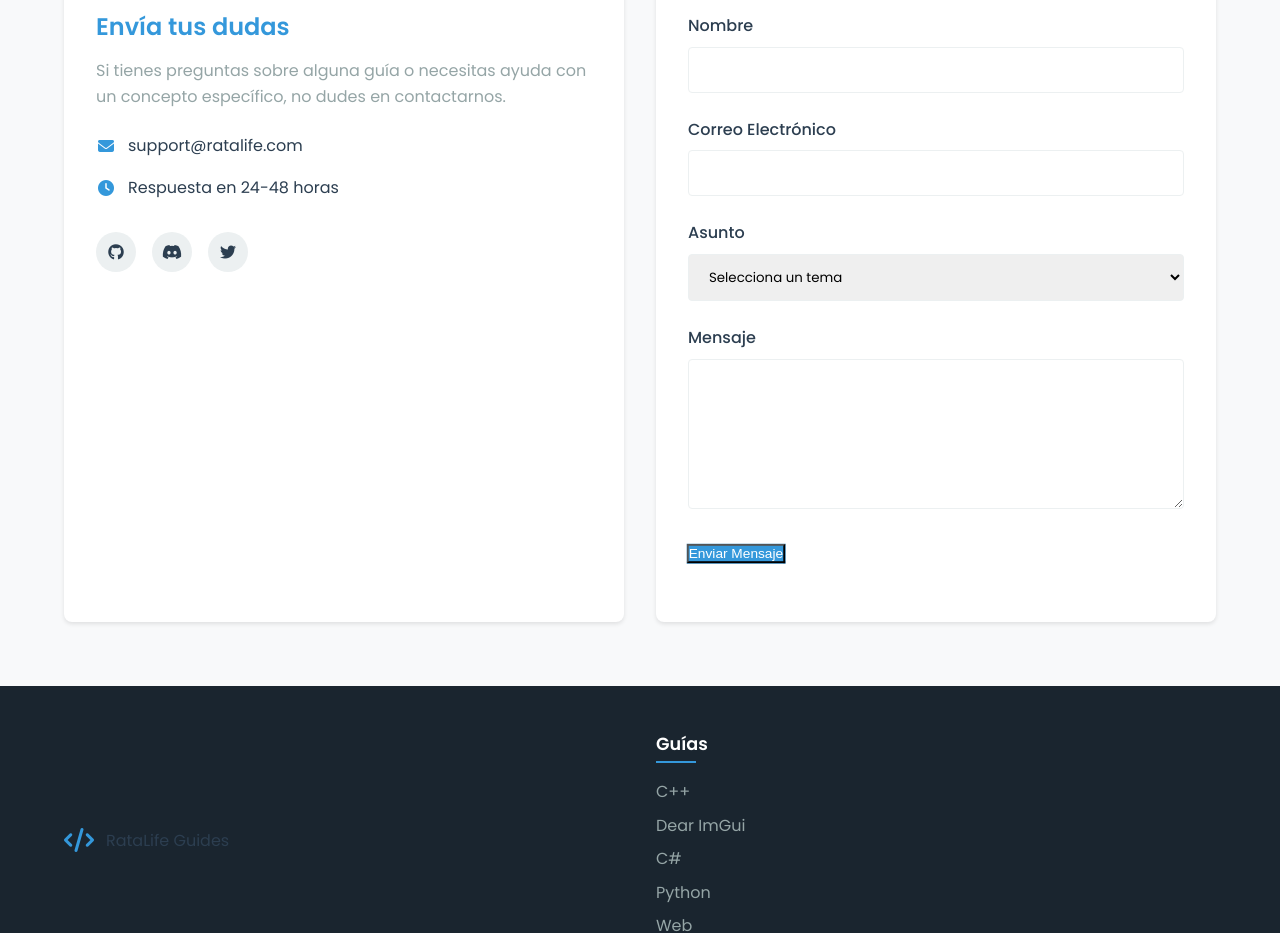
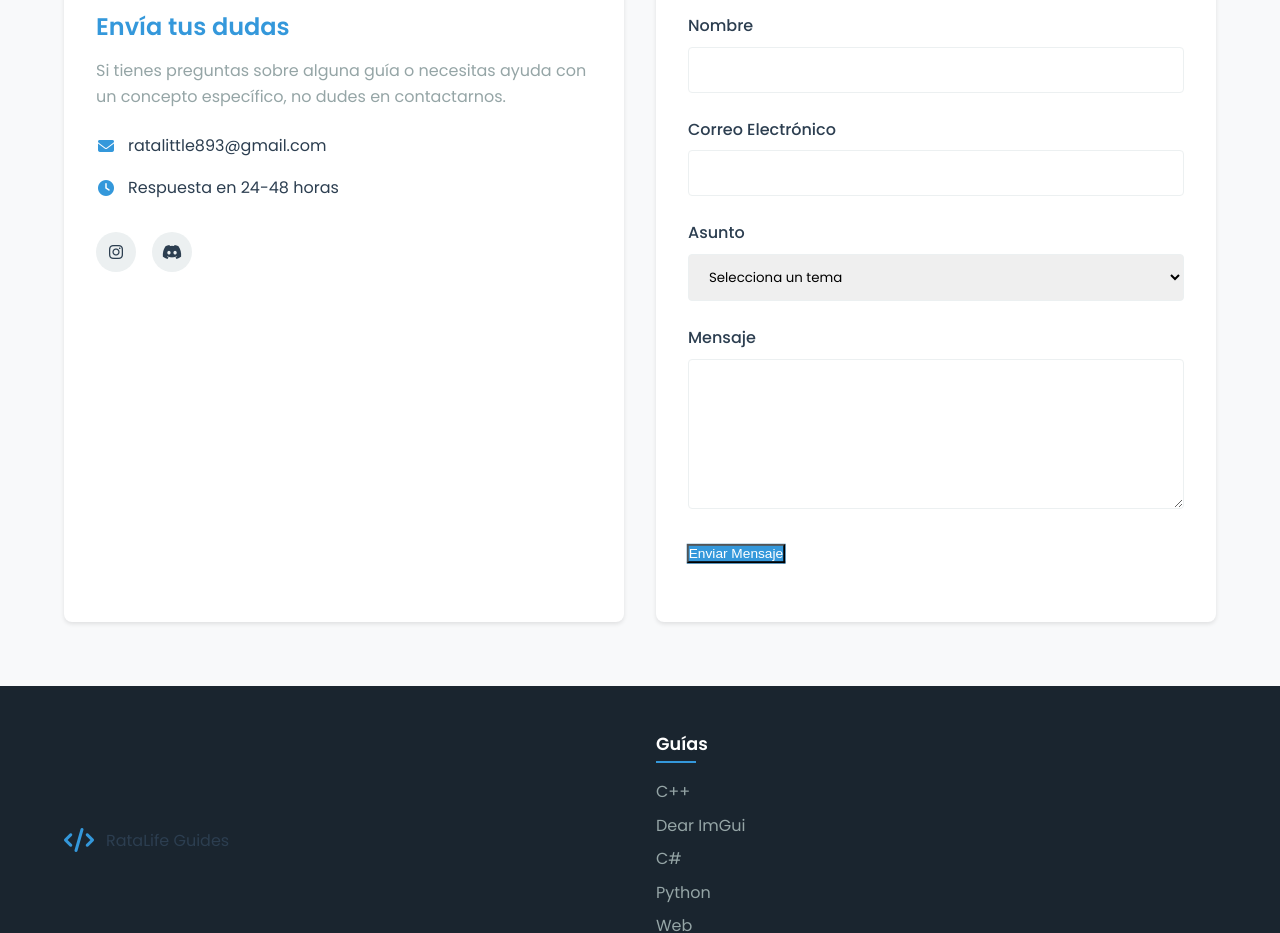
Before and after one commit to RataLittleYT/RataGuide, a plain HTML site: page index.html in a window 1280 px wide. Shown: the part 2860-3793 px from the top of the page. Drawn offline with Linux system fonts and the light colour scheme.

Commit message:
Add files via upload

```diff
--- a/index.html
+++ b/index.html
@@ -267,7 +267,7 @@ int main() {
                     <div class="contact-details">
                         <div class="detail-item">
                             <i class="fas fa-envelope"></i>
-                            <span>support@ratalife.com</span>
+                            <span>ratalittle893@gmail.com</span>
                         </div>
                         <div class="detail-item">
                             <i class="fas fa-clock"></i>
@@ -276,16 +276,15 @@ int main() {
                     </div>
 
                     <div class="contact-social">
-                        <a href="#" class="social-icon"><i class="fab fa-github"></i></a>
-                        <a href="#" class="social-icon"><i class="fab fa-discord"></i></a>
-                        <a href="#" class="social-icon"><i class="fab fa-twitter"></i></a>
+                        <a href="https://instagram.com/rat4life.rar" class="social-icon"><i class="fab fa-instagram"></i></a>
+                        <a href="https://discord.gg/uDP54jEEmy" class="social-icon"><i class="fab fa-discord"></i></a>
                     </div>
                 </div>
 
                 <div class="contact-form">
-                    <form id="help-form" action="https://formsubmit.co/your@email.com" method="POST">
+                    <form id="help-form" action="https://formsubmit.co/ratalittle893@gmail.com" method="POST">
                         <input type="hidden" name="_captcha" value="false">
-                        <input type="hidden" name="_next" value="https://yourdomain.com/thanks.html">
+                       <!--<input type="hidden" name="_next" value="https://yourdomain.com/thanks.html"> -->
 
                         <div class="form-group">
                             <label for="name">Nombre</label>
```
